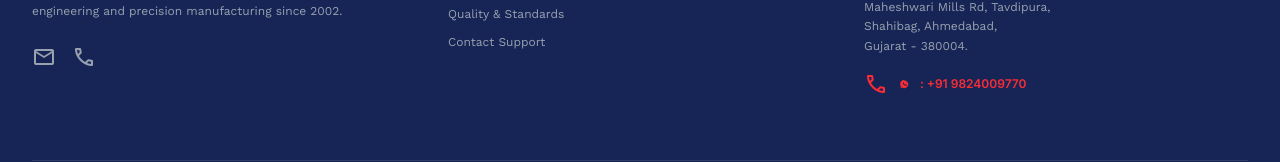
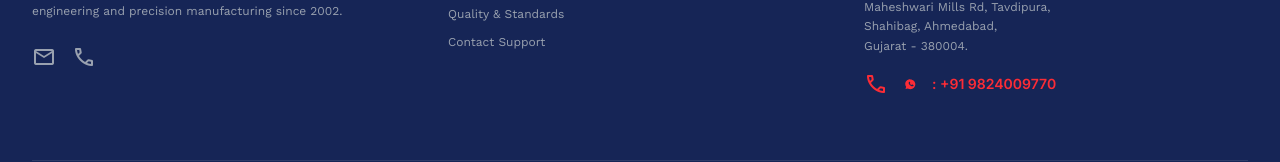
Before and after one commit to aayush-279/steel-project, a React app in the folder frontend/: page / in a window 1280 px wide. Shown: the part 4067-4229 px from the top of the page. Built offline with nearby package versions, Linux system fonts and the light colour scheme; the HTML template or start-up script is replaced by a standard one.

Commit message:
Synchronize Call and WhatsApp icon sizes in footer

```diff
--- a/frontend/src/components/Footer.jsx
+++ b/frontend/src/components/Footer.jsx
@@ -30,12 +30,12 @@ const Footer = () => {
           Shahibag, Ahmedabad,<br />
           Gujarat - 380004.
         </address>
-        <div className="mt-4 flex items-center gap-2 text-red-500 font-bold">
-          <span className="material-symbols-outlined text-base">call</span>
-          <svg viewBox="0 0 24 24" className="w-4 h-4 fill-current">
+        <div className="mt-4 flex items-center gap-3 text-red-500 font-bold">
+          <span className="material-symbols-outlined text-xl">call</span>
+          <svg viewBox="0 0 24 24" className="w-5 h-5 fill-current">
             <path d="M12.031 6.172c-3.181 0-5.767 2.586-5.767 5.767 0 1.267.408 2.445 1.103 3.407l-.722 2.637 2.712-.712c.947.59 2.061.935 3.257.935 3.181 0 5.767-2.586 5.767-5.767 0-3.181-2.587-5.767-5.767-5.767zm3.39 8.161c-.054.153-.316.291-.53.309-.214.017-.423.012-.663-.048-.24-.059-.533-.133-.865-.273-1.407-.591-2.316-2.023-2.386-2.116-.07-.093-.569-.757-.569-1.442 0-.685.357-1.022.484-1.157.127-.135.281-.169.375-.169.094 0 .188.001.269.005.087.004.204-.033.32.246.116.28.397.967.432 1.036.035.07.058.152.012.246-.047.093-.07.151-.14.232-.07.081-.147.181-.209.243-.062.063-.127.132-.055.257.072.124.321.53.689.858.474.423.873.555 1.014.62.141.065.224.055.309-.043.084-.098.358-.418.454-.561.096-.143.192-.12.325-.07.132.05 1.39.654 1.484.701.094.047.156.07.191.13.035.06.035.347-.019.5z"/>
           </svg>
-          <span className="text-xs">: +91 9824009770</span>
+          <span className="text-sm">: +91 9824009770</span>
         </div>
       </div>
       <div className="md:col-span-3 border-t border-white/10 pt-8 mt-8 flex flex-col md:flex-row justify-between items-center gap-4">
```
